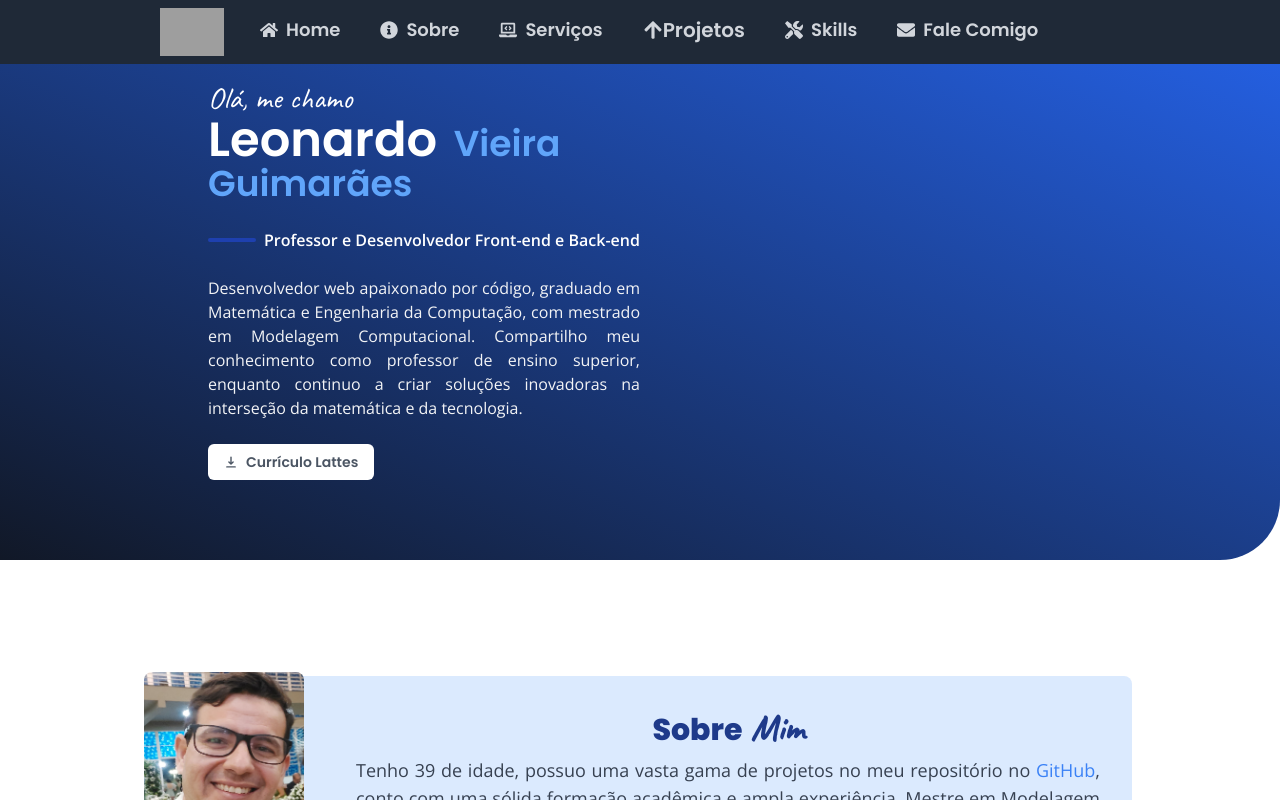
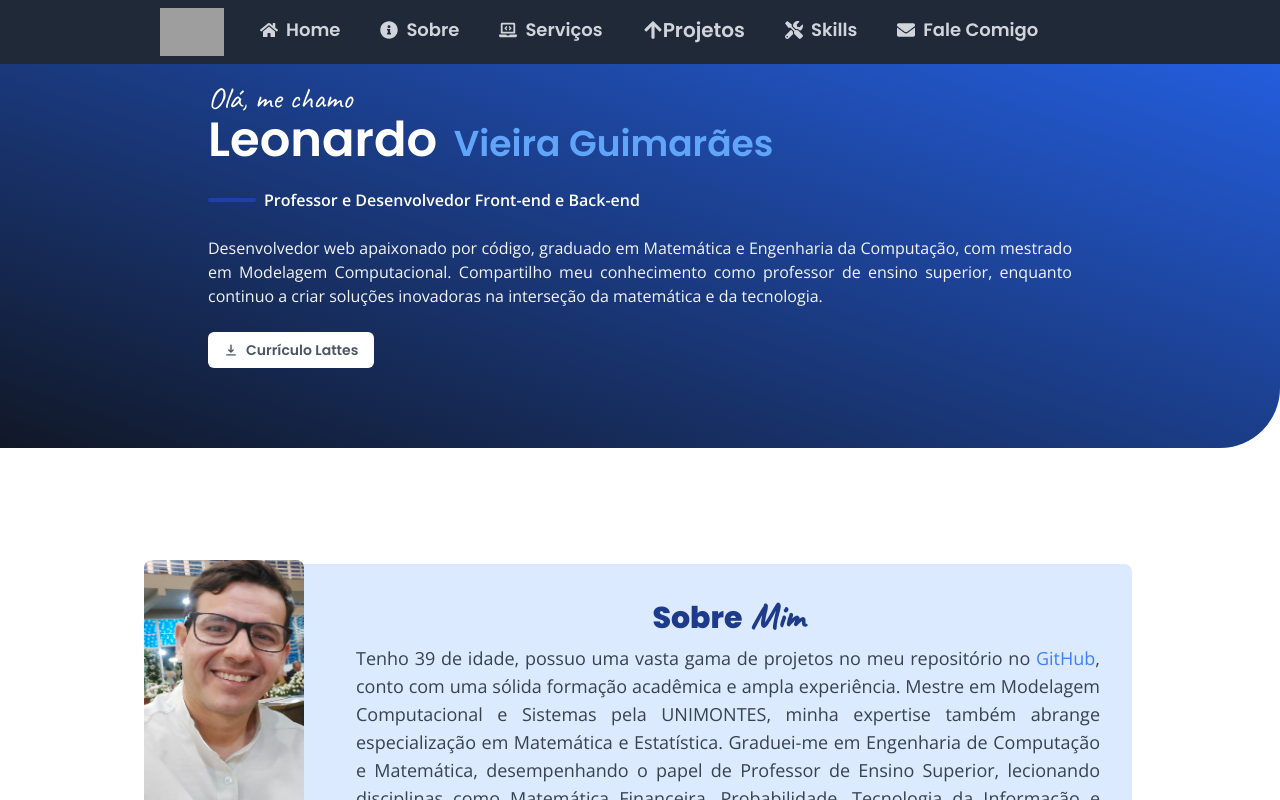
Before and after one commit to LeonardoVieiraGuimaraes/leo_portifolio, a React (Vite) app: page / in a window 1280 px wide. Shown: the top 800 px of the page. Built offline with nearby package versions, Linux system fonts and the light colour scheme; grey boxes are pictures that could not be loaded.

Commit message:
Changes to be committed: 	modified:   src/components/Contact.tsx 	modified:   src/components/Hero.tsx

```diff
--- a/src/components/Contact.tsx
+++ b/src/components/Contact.tsx
@@ -43,7 +43,7 @@ export default function Contact() {
   const contacts = [
     {
       name: "WhatsApp",
-      description: "+55 38 99935-2408",
+      description: "Clique aqui",
       link: "https://wa.me/5538999352408?text=Olá...",
       icon: <FaWhatsapp className="h-10 w-10" />,
     },
--- a/src/components/Hero.tsx
+++ b/src/components/Hero.tsx
@@ -6,12 +6,11 @@ export default function Hero() {
       className="rounded-br-[60px] bg-gradient-to-tr to-blue-600 from-gray-900 text-white"
       id="hero"
     >
-      <div className="container mx-auto flex max-w-4xl flex-col-reverse p-4 py-20 md:flex-row">
-        <div className="basis-1/2">
+      <div className="container mx-auto max-w-4xl flex-col-reverse p-4 py-20 md:flex-row">
+        {/* <div className="basis-1/2"> */}
+
         <h1 className="mb-6 text-center md:text-left">
-            <span className="block font-handwriting text-3xl">
-              Olá, me chamo
-            </span>
+          <span className="block font-handwriting text-3xl">Olá, me chamo</span>
           <span className="mr-2 font-headline text-5xl font-semibold">
             Leonardo
           </span>
@@ -20,10 +19,12 @@ export default function Hero() {
             Vieira Guimarães
           </span>
         </h1>
+
         <h2 className="font-semibold flex items-center gap-2 text-center md:text-left">
           <div className="h-1 w-12 rounded-full bg-blue-800"></div>Professor e
           Desenvolvedor Front-end e Back-end
         </h2>
+
         <p className="text-gray-100 my-6 text-justify">
           Desenvolvedor web apaixonado por código, graduado em Matemática e
           Engenharia da Computação, com mestrado em Modelagem Computacional.
@@ -55,8 +56,8 @@ export default function Hero() {
           </a>
         </div>
       </div>
-        <div className="basis-1/2"> </div>
-      </div>
+      {/* <div className="basis-1/2"> </div>
+      </div> */}
     </section>
   );
 }
```
Lines whose indentation alone changed are shown as unchanged.
